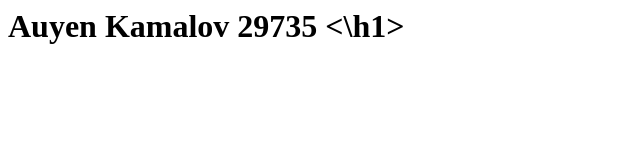
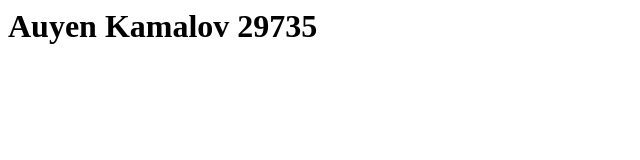
Before and after one commit to Auyen-KM/hijacking-itmo, a plain HTML site: page index.html in a window 1280 px wide. Shown: the whole page, without its empty margins (0-640 px from the left). Drawn offline with Linux system fonts and the light colour scheme.

Commit message:
Update index.html

```diff
--- a/index.html
+++ b/index.html
@@ -1 +1 @@
-<h1> Auyen Kamalov 29735 <\h1>
+<h1> Auyen Kamalov 29735 </h1>
```
